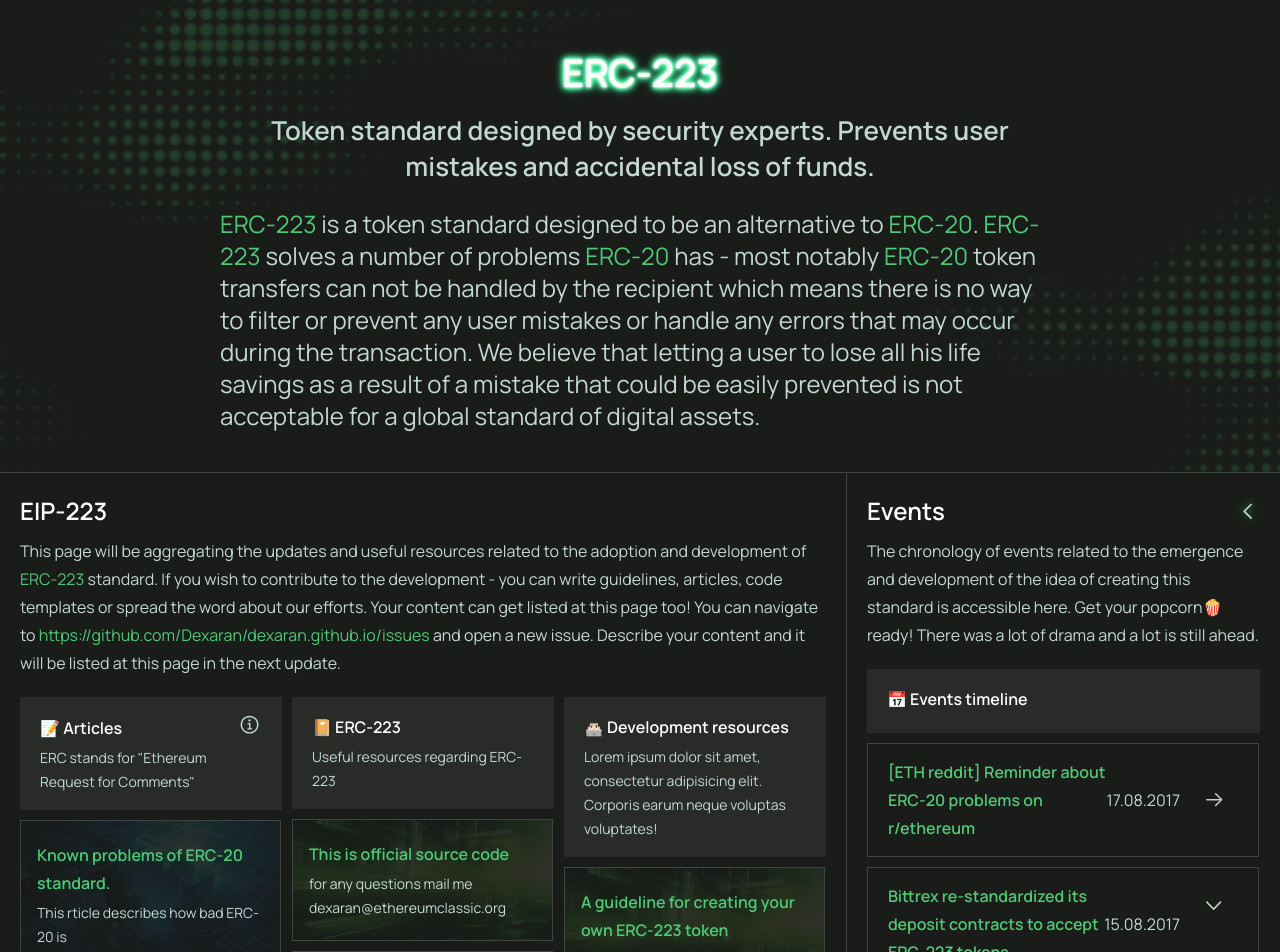
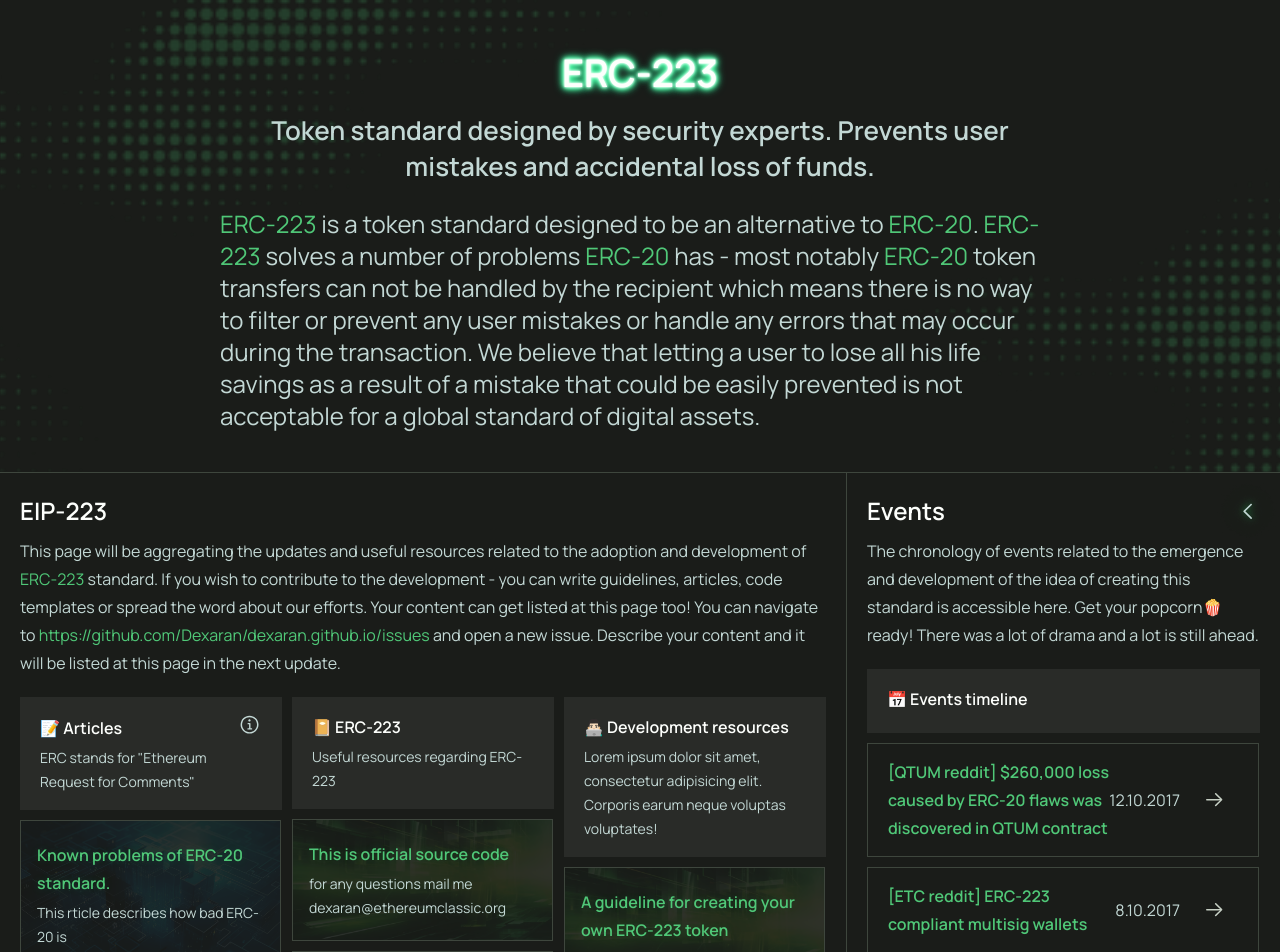
Before and after one commit to Dexaran/dexaran.github.io, a Next.js app in the folder erc223-page-sources/: page / in a window 1280 px wide. Shown: the top 952 px of the page. Built offline with nearby package versions, Linux system fonts and the light colour scheme.

Commit message:
Update events.ts

```diff
--- a/erc223-page-sources/src/constants/events.ts
+++ b/erc223-page-sources/src/constants/events.ts
@@ -1,6 +1,16 @@
 import {IRecentEvent} from "../types";
 
 export const events: IRecentEvent[] = [
+  {
+    title: "[QTUM reddit] $260,000 loss caused by ERC-20 flaws was discovered in QTUM contract",
+    url: "https://www.reddit.com/r/Qtum/comments/762nwo/260000_lost_because_of_erc20_qtum_token/",
+    date: "12.10.2017",
+  },
+  {
+    title: "[ETC reddit] ERC-223 compliant multisig wallets",
+    url: "https://www.reddit.com/r/EthereumClassic/comments/7575k4/erc223compliant_multisig_wallets/",
+    date: "8.10.2017",
+  },
   {
     title: "[ETH reddit] Reminder about ERC-20 problems on r/ethereum",
     url: "https://www.reddit.com/r/ethereum/comments/6uckdx/reminder_about_problems_of_most_erc20_tokens/",
```
